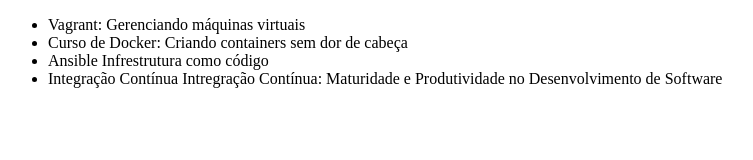
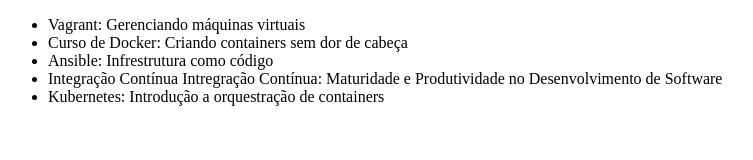
Before and after one commit to thiagodantas026/github-course, a plain HTML site: page index.html in a window 1280 px wide. Shown: the whole page, without its empty margins (0-753 px from the left). Drawn offline with Linux system fonts and the light colour scheme.

```diff
--- a/index.html
+++ b/index.html
@@ -8,8 +8,9 @@
     <ul>
         <li>Vagrant: Gerenciando máquinas virtuais</li>
         <li> Curso de Docker: Criando containers sem dor de cabeça</li>
-        <li>Ansible Infrestrutura como código</li>
+        <li>Ansible: Infrestrutura como código</li>
         <li>Integração Contínua Intregração Contínua: Maturidade e Produtividade no Desenvolvimento de Software</li>
+        <li>Kubernetes: Introdução a orquestração de containers</li>
     </ul>
 </body>
 </html>
```
